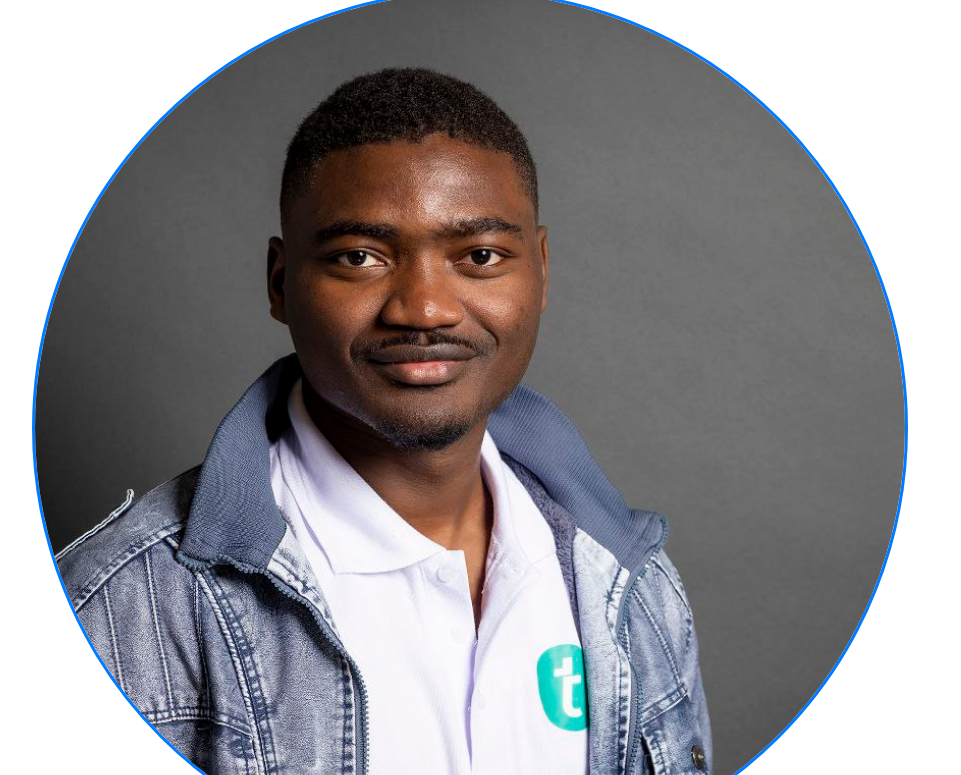
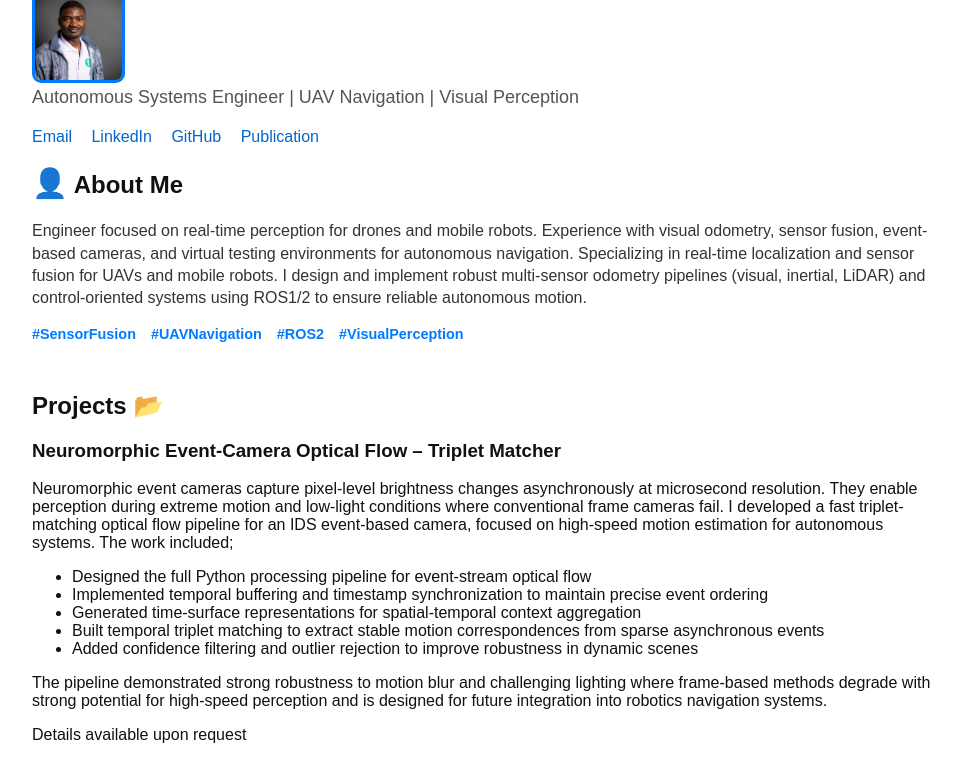
Before and after one commit to Yacynte/yacynte.github.io, a plain HTML site: page index.html in a window 1280 px wide. Shown: the part 113-888 px from the top of the page, without its empty margins (158-1119 px from the left). Drawn offline with Linux system fonts and the light colour scheme.

Commit message:
Update index.html

```diff
--- a/index.html
+++ b/index.html
@@ -25,7 +25,7 @@
     <h1>Batchaya Yacynte</h1>
     <div id="image-container" style="flex: 0 0 150px; margin-right: 30px;">
         <img src="Divan-Batchaya.jpg" alt="Batchaya Yacynte Professional Headshot"
-             style="width: 100%; height: auto; border-radius: 50%; object-fit: cover; aspect-ratio: 1/1; border: 3px solid #007bff;">
+             style="width: 10%; height: auto; border-radius: 10%; object-fit: cover; aspect-ratio: 1/1; border: 3px solid #007bff;">
     </div>
     <div class="subtitle">Autonomous Systems Engineer | UAV Navigation | Visual Perception</div>
     <div class="links">
```
